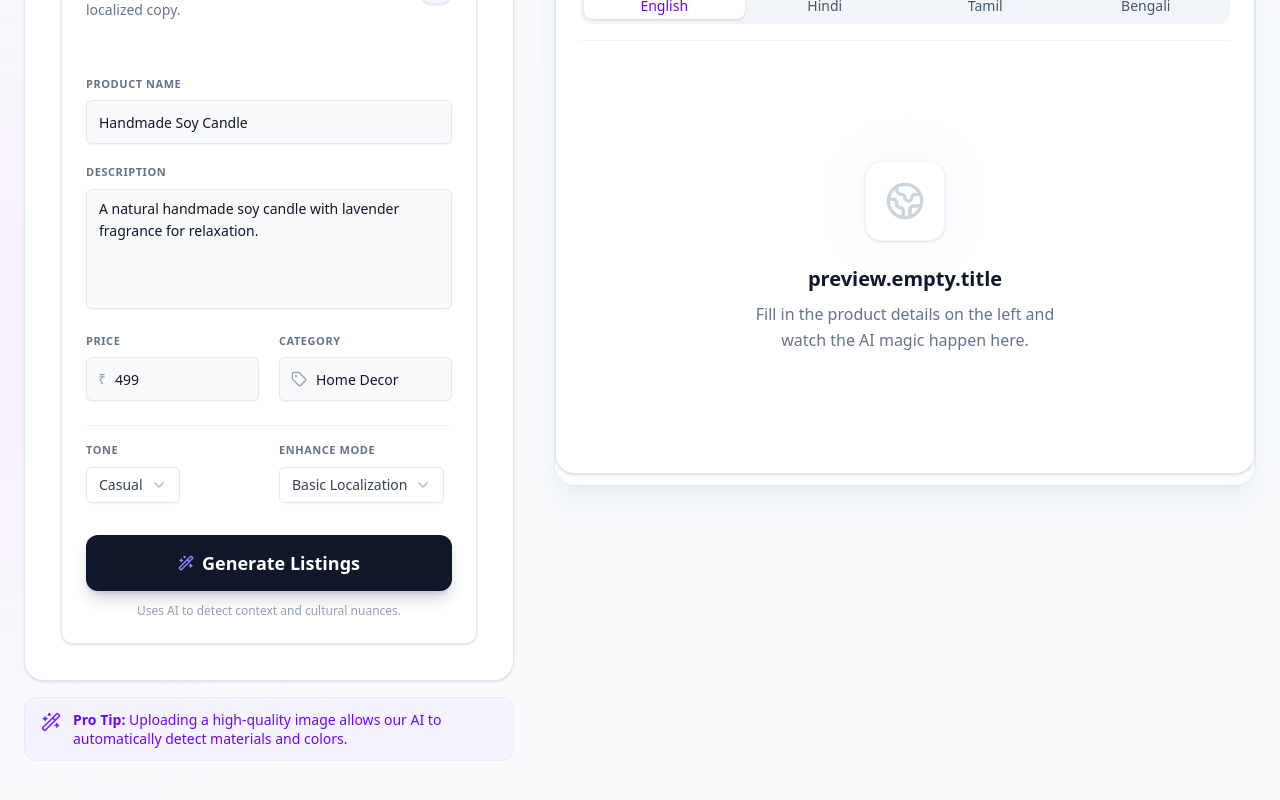
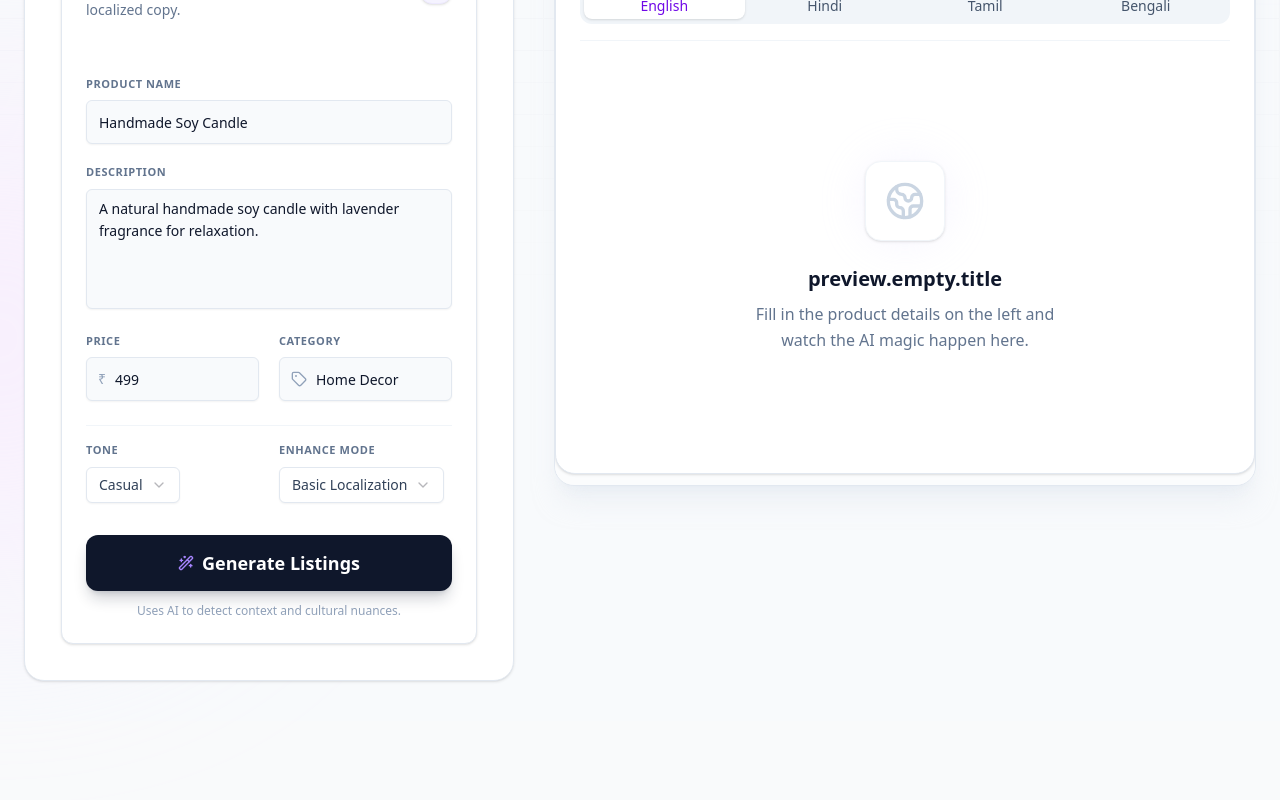
Before and after one commit to SarthakGup05/LingoKart, a Next.js app: page /studio in a window 1280 px wide. Shown: the part 462-1262 px from the top of the page. After the commit the page ends 1183 px from the top, so only its background shows below. Built offline with nearby package versions, Linux system fonts and the light colour scheme.

Commit message:
feat: Add Studio Page for product content generation with input form and live preview.

```diff
--- a/src/app/studio/page.tsx
+++ b/src/app/studio/page.tsx
@@ -127,12 +127,12 @@ export default function StudioPage() {
                </div>
             </div>
 
-            <div className="px-4 py-3 bg-violet-50 border border-violet-100 rounded-xl flex gap-3 items-start">
+            {/* <div className="px-4 py-3 bg-violet-50 border border-violet-100 rounded-xl flex gap-3 items-start">
               <Wand2 className="h-5 w-5 text-violet-600 mt-0.5 shrink-0" />
               <p className="text-sm text-violet-700 leading-snug">
                 <strong>Pro Tip:</strong> Uploading a high-quality image allows our AI to automatically detect materials and colors.
               </p>
-            </div>
+            </div> */}
           </div>
 
           {/* Right Panel: Preview */}
```
